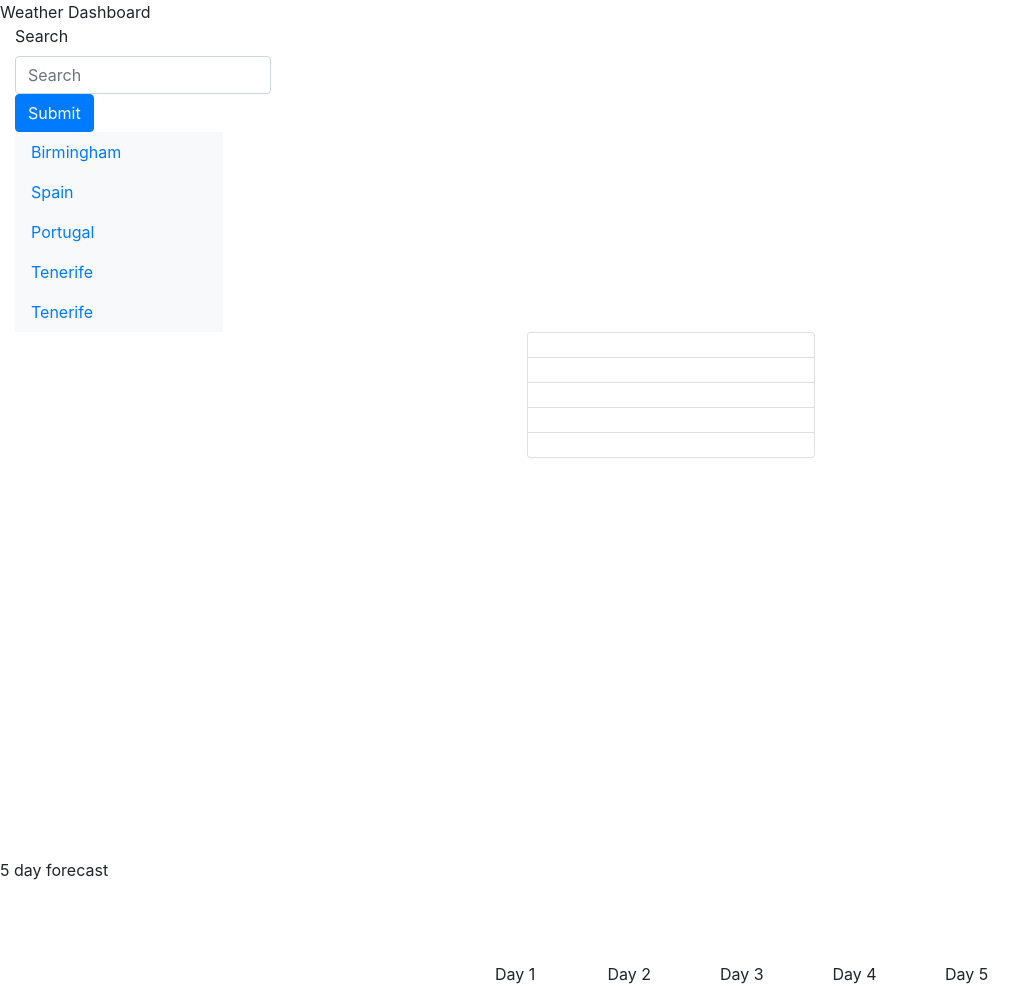
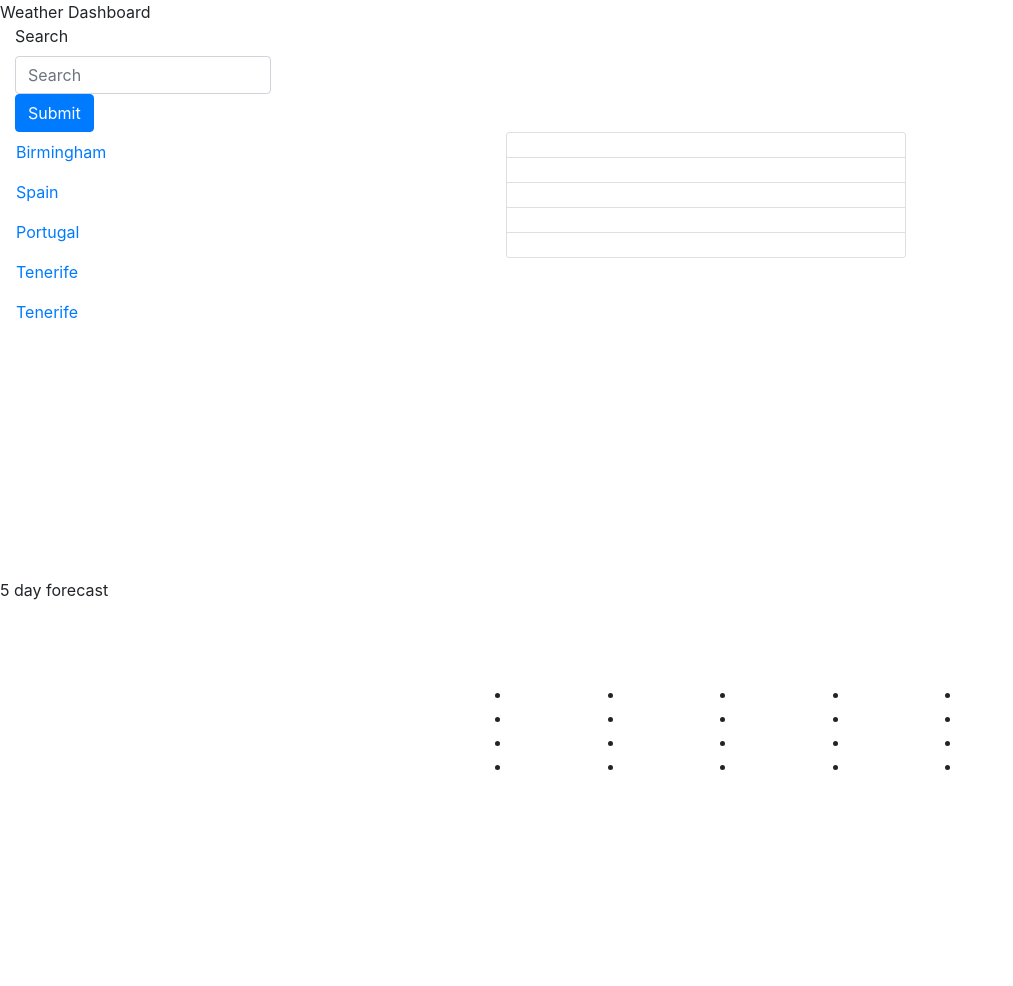
Before and after one commit to munnos/Weather-App, a plain HTML site: page index.html in a window 1280 px wide. Shown: the whole page, without its empty margins (0-1013 px from the left). After the commit the page ends 800 px from the top, so only its background shows below. Drawn offline with nearby package versions, Linux system fonts and the light colour scheme.

Commit message:
Troubleshooting 5 day forecast

```diff
--- a/assets/script.js
+++ b/assets/script.js
@@ -84,8 +84,16 @@ function getcityApi() {
             uv.innerHTML=`UV: ${data.current.uvi}`;
             // uv.style.color="red";
 
-            var day1 = document.querySelector("#day-1");
-            day1.innerHTML=""
+            // var day1 = document.querySelector("#day-1");
+            // day1.innerHTML=""
+
+            var day1Temp = document.querySelector("#day1-temp");
+
+            day1Temp.innerHTML=`Temp: ${data.daily[0].temp.day}C`;
+
+
+
+
 
 
 
--- a/index.html
+++ b/index.html
@@ -15,7 +15,7 @@
       <label for="city-search">Search</label>
     <input type="search" class="form-control" id="place-input" style="width: 20vw;" aria-describedby="emailHelp" placeholder="Search">
     <button type="submit" class="btn btn-primary" id="fetch-button">Submit</button>
-    <nav class="col-md-2 d-none d-md-block bg-light sidebar">
+    <!-- <nav class="col-md-2 d-none d-md-bg-light sidebar"> -->
       <div class="row">
       <div class="sidebar-sticky">
         <ul class="nav flex-column">
@@ -34,9 +34,10 @@
               <a class="nav-link" href="">Tenerife</a>
             </div>
               </li>
+
         </ul>
         </nav>
-        <div class="card" style="width: 18rem; margin-left: 40vw; margin-bottom: 50vh">
+        <div class="card" style="width: 25rem; margin-left: 30vw; margin-bottom: 40vh">
           <ul class="list-group list-group-flush">
             <li class="list-group-item" id="city-and-date"></li>
             <li class="list-group-item" id="temp"></li>
@@ -65,11 +66,37 @@
   <div class="container m-0 p-0">
     <div> 5 day forecast</div>
   <div class="row" style="margin-left: 60vh; margin-top: 10vh;">
-  <div class="col-2" id="day-1">Day 1</div>
-  <div class="col-2" id="day-2">Day 2</div>
-  <div class="col-2" id="day-3">Day 3</div>
-  <div class="col-2" id="day-4">Day 4</div>
-  <div class="col-2" id="day-5">Day 5</div>
+  <div class="col-2">
+  <li id="day-1"></li>
+    <li id="day-1-temp"></li>
+    <li id="day-1-wind"></li>
+    <li id="day-1-humidity"></li>
+  </div>
+
+  <div class="col-2">
+    <li id="day-2"></li>
+    <li id="day-2-temp"></li>
+    <li id="day-2-wind"></li>
+    <li id="day-2-humidity"></li>
+  </div>
+  <div class="col-2">
+    <li id="day-3"></li>
+    <li id="day-3-temp"></li>
+    <li id="day-3-wind"></li>
+    <li id="day-3-humidity"></li>
+  </div>
+  <div class="col-2">
+    <li id="day-4"></li>
+    <li id="day-4-temp"></li>
+    <li id="day-4-wind"></li>
+    <li id="day-4-humidity"></li>
+  </div>
+  <div class="col-2">
+    <li id="day-5"></li>
+    <li id="day-5-temp"></li>
+    <li id="day-5-wind"></li>
+    <li id="day-5-humidity"></li>
+  </div>
 </div>
    </div>
 
@@ -80,10 +107,10 @@
 
 
 
+   <script src="https://cdnjs.cloudflare.com/ajax/libs/jquery/3.5.1/jquery.slim.min.js"></script>
+   <script src="https://cdnjs.cloudflare.com/ajax/libs/popper.js/1.16.1/umd/popper.min.js"></script>
+   <script src="https://cdnjs.cloudflare.com/ajax/libs/twitter-bootstrap/4.5.0/js/bootstrap.min.js"></script>
+   <script src="./assets/script.js"></script>
+</body>
 
-</body>
-<script src="https://cdnjs.cloudflare.com/ajax/libs/jquery/3.5.1/jquery.slim.min.js"></script>
-<script src="https://cdnjs.cloudflare.com/ajax/libs/popper.js/1.16.1/umd/popper.min.js"></script>
-<script src="https://cdnjs.cloudflare.com/ajax/libs/twitter-bootstrap/4.5.0/js/bootstrap.min.js"></script>
-<script src="./assets/script.js"></script>
 </html>
```
